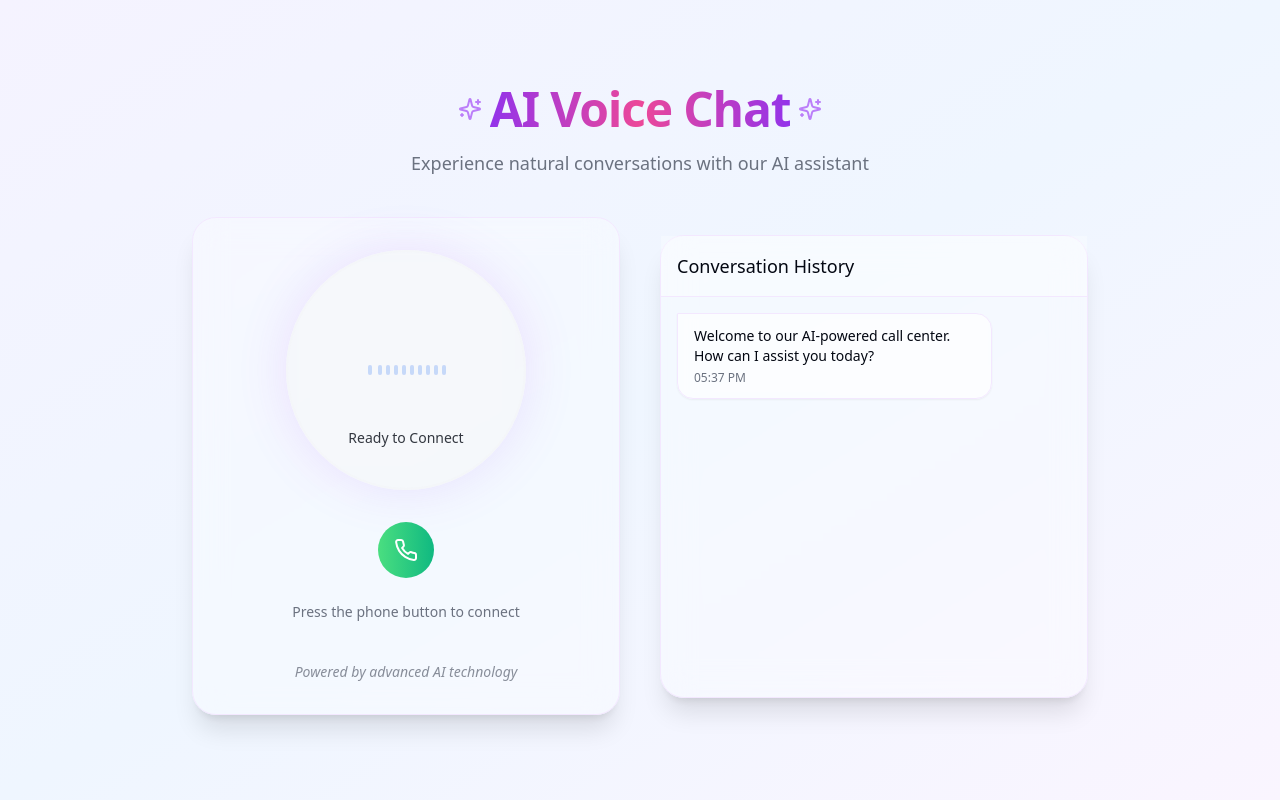
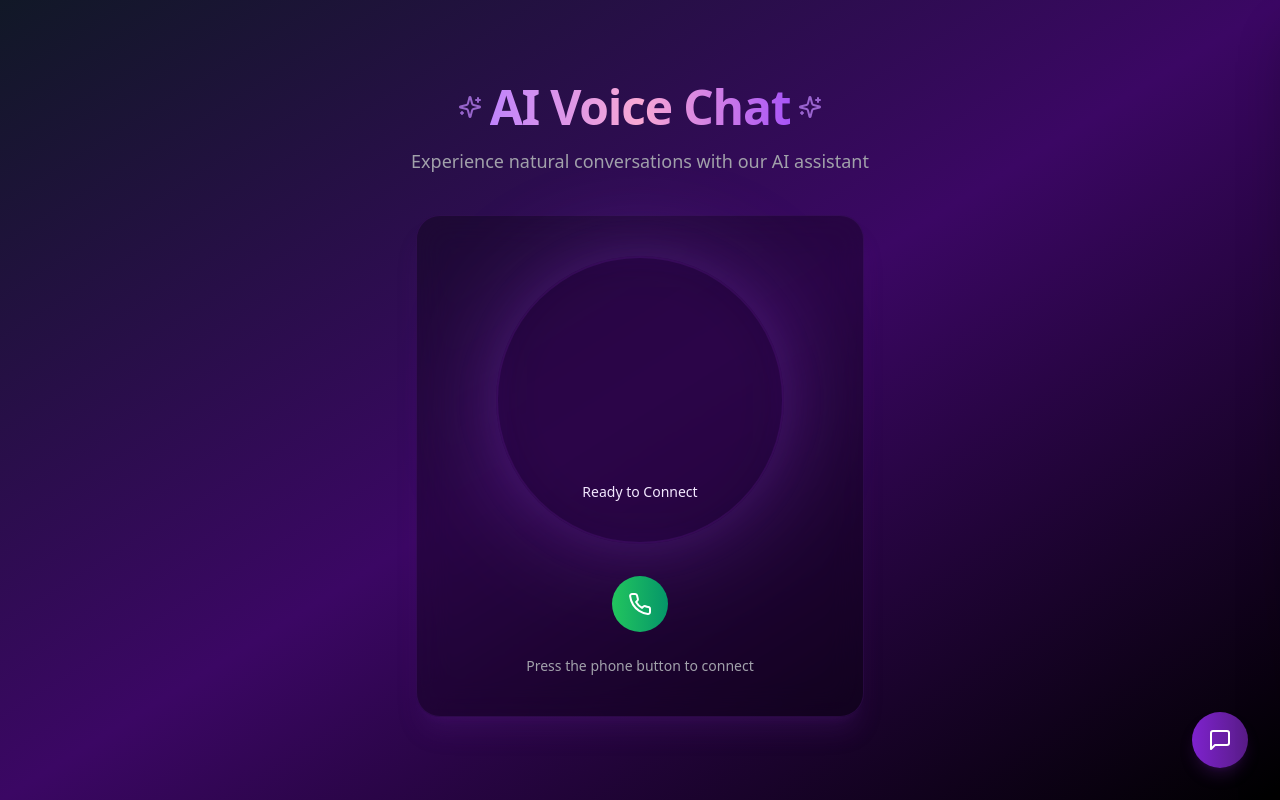
Before and after one commit to artkoci/lisa, a React (Vite) app: page / in a window 1280 px wide. Built offline with nearby package versions, Linux system fonts and the light colour scheme.

Commit message:
Improve UI with darker theme
The UI has been updated with a darker color scheme and the voice circle is now more prominent. The conversation history is now hidden by default and expands when clicked.

```diff
--- a/src/components/ChatHistory.tsx
+++ b/src/components/ChatHistory.tsx
@@ -1,6 +1,7 @@
 
 import React, { useRef, useEffect } from 'react';
 import { Message } from '@/types';
+import { ArrowLeft } from 'lucide-react';
 
 interface ChatHistoryProps {
   messages: Message[];
@@ -22,14 +23,14 @@ const ChatHistory: React.FC<ChatHistoryProps> = ({ messages }) => {
   };
 
   return (
-    <div className="overflow-hidden animate-fade-in">
-      <div className="p-4 border-b border-purple-100 dark:border-purple-900/30 bg-white/30 dark:bg-black/30">
-        <h2 className="text-lg font-medium">Conversation History</h2>
+    <div className="flex flex-col h-full overflow-hidden animate-fade-in">
+      <div className="p-4 border-b border-purple-900/30 bg-black/30">
+        <h2 className="text-lg font-medium text-purple-100">Conversation History</h2>
       </div>
 
       <div
         ref={chatContainerRef}
-        className="p-4 h-[400px] overflow-y-auto flex flex-col space-y-4"
+        className="p-4 flex-1 overflow-y-auto flex flex-col space-y-4"
       >
         {messages.length === 0 ? (
           <div className="flex items-center justify-center h-full">
@@ -49,14 +50,14 @@ const ChatHistory: React.FC<ChatHistoryProps> = ({ messages }) => {
                 className={`
                   max-w-[80%] rounded-2xl px-4 py-3 shadow-sm transition-all duration-300 hover:shadow-md
                   ${message.sender === 'user'
-                    ? 'bg-gradient-to-r from-purple-500 to-purple-600 text-white rounded-tr-none'
-                    : 'bg-white/50 dark:bg-white/10 backdrop-blur-sm text-foreground rounded-tl-none border border-purple-100 dark:border-purple-900/30'
+                    ? 'bg-gradient-to-r from-purple-600 to-purple-800 text-white rounded-tr-none'
+                    : 'bg-black/50 backdrop-blur-sm text-purple-100 rounded-tl-none border border-purple-900/30'
                   }
                 `}
               >
                 <div className="flex flex-col">
                   <span className="text-sm">{message.text}</span>
-                  <span className={`text-xs mt-1 ${message.sender === 'user' ? 'text-purple-100' : 'text-muted-foreground'}`}>
+                  <span className={`text-xs mt-1 ${message.sender === 'user' ? 'text-purple-200/70' : 'text-purple-400/70'}`}>
                     {formatTime(message.timestamp)}
                   </span>
                 </div>
--- a/src/components/VoiceVisualizer.tsx
+++ b/src/components/VoiceVisualizer.tsx
@@ -27,7 +27,7 @@ const VoiceVisualizer: React.FC<VoiceVisualizerProps> = ({
   // Calculate animation state based on audio data and speaking state
   const audioLines = useMemo(() => {
     const lines = [];
-    const numberOfLines = 10;
+    const numberOfLines = 20; // Increased number of lines
 
     if (audioData && (isAgentSpeaking || isUserSpeaking)) {
       for (let i = 0; i < numberOfLines; i++) {
@@ -39,8 +39,11 @@ const VoiceVisualizer: React.FC<VoiceVisualizerProps> = ({
             key={i}
             className="audio-line"
             style={{
-              height: `${16 + value * 40}px`,
-              opacity: 0.2 + value * 0.8,
+              height: `${20 + value * 60}px`, // Increased height for more dramatic effect
+              opacity: 0.3 + value * 0.7,
+              backgroundColor: isAgentSpeaking
+                ? `rgba(168, 85, 247, ${0.5 + value * 0.5})`
+                : `rgba(139, 92, 246, ${0.5 + value * 0.5})`,
             }}
           />
         );
@@ -53,8 +56,9 @@ const VoiceVisualizer: React.FC<VoiceVisualizerProps> = ({
             key={i}
             className="audio-line"
             style={{
-              height: '10px',
-              opacity: 0.3,
+              height: '8px',
+              opacity: 0.2,
+              backgroundColor: 'rgba(139, 92, 246, 0.3)',
               animationPlayState: 'paused'
             }}
           />
@@ -82,20 +86,23 @@ const VoiceVisualizer: React.FC<VoiceVisualizerProps> = ({
   // Determine the color based on status
   const getStateColor = () => {
     if (callStatus === 'active') {
-      if (isAgentSpeaking || isUserSpeaking) return 'bg-purple-100/50 dark:bg-purple-900/30 border-purple-300 dark:border-purple-700';
-      return 'bg-secondary/50 border-secondary/50';
+      if (isAgentSpeaking || isUserSpeaking) return 'bg-purple-950/40 border-purple-700/50';
+      return 'bg-purple-950/30 border-purple-900/30';
     }
-    if (callStatus === 'connecting') return 'bg-amber-100/50 dark:bg-amber-900/30 border-amber-300 dark:border-amber-700';
-    if (callStatus === 'disconnected' || callStatus === 'error') return 'bg-red-100/50 dark:bg-red-900/30 border-red-300 dark:border-red-700';
-    return 'bg-secondary/50 border-secondary/50';
+    if (callStatus === 'connecting') return 'bg-amber-950/30 border-amber-700/40';
+    if (callStatus === 'disconnected' || callStatus === 'error') return 'bg-red-950/30 border-red-700/40';
+    return 'bg-purple-950/30 border-purple-900/30';
   };
 
   return (
     <div className="flex flex-col items-center">
       {/* Main circle containing the audio visualization */}
       <div
-        className={`relative w-60 h-60 rounded-full flex items-center justify-center transition-all duration-700 border-2 shadow-[0_0_50px_rgba(168,85,247,0.15)] backdrop-blur-lg ${getStateColor()}`}
+        className={`relative w-72 h-72 rounded-full flex items-center justify-center transition-all duration-700 border-2 shadow-[0_0_100px_rgba(168,85,247,0.3)] backdrop-blur-lg ${getStateColor()}`}
       >
+        {/* Outer glow effect */}
+        <div className="absolute inset-0 rounded-full bg-purple-600/5 blur-xl"></div>
+
         {/* Ripple effect when speaking */}
         {(isAgentSpeaking || isUserSpeaking) && (
           <div className="absolute inset-0 ripple-container">
@@ -104,13 +111,13 @@ const VoiceVisualizer: React.FC<VoiceVisualizerProps> = ({
         )}
 
         {/* Audio visualization */}
-        <div className="flex items-center h-16 space-x-1">
+        <div className="flex items-center h-20 space-x-0.5 z-10">
           {audioLines}
         </div>
 
         {/* Status text */}
-        <div className="absolute bottom-10 text-center">
-          <p className="text-sm font-medium text-foreground/80">{getStatusText()}</p>
+        <div className="absolute bottom-10 text-center z-10">
+          <p className="text-sm font-medium text-purple-100">{getStatusText()}</p>
         </div>
       </div>
 
@@ -121,7 +128,7 @@ const VoiceVisualizer: React.FC<VoiceVisualizerProps> = ({
           <button
             onClick={onStartCall}
             disabled={callStatus === 'connecting' || callStatus === 'disconnected'}
-            className="p-4 rounded-full bg-gradient-to-r from-green-400 to-emerald-500 text-white hover:shadow-lg hover:shadow-green-200 dark:hover:shadow-green-900/30 transition-all duration-300 disabled:opacity-50 disabled:cursor-not-allowed transform hover:scale-105 active:scale-95"
+            className="p-4 rounded-full bg-gradient-to-r from-green-500 to-emerald-600 text-white hover:shadow-lg hover:shadow-green-900/30 transition-all duration-300 disabled:opacity-50 disabled:cursor-not-allowed transform hover:scale-105 active:scale-95"
             aria-label="Start Call"
           >
             <Phone className="w-6 h-6" />
@@ -129,7 +136,7 @@ const VoiceVisualizer: React.FC<VoiceVisualizerProps> = ({
         ) : (
           <button
             onClick={onEndCall}
-            className="p-4 rounded-full bg-gradient-to-r from-red-400 to-rose-500 text-white hover:shadow-lg hover:shadow-red-200 dark:hover:shadow-red-900/30 transition-all duration-300 transform hover:scale-105 active:scale-95"
+            className="p-4 rounded-full bg-gradient-to-r from-red-500 to-rose-600 text-white hover:shadow-lg hover:shadow-red-900/30 transition-all duration-300 transform hover:scale-105 active:scale-95"
             aria-label="End Call"
           >
             <PhoneOff className="w-6 h-6" />
@@ -141,7 +148,7 @@ const VoiceVisualizer: React.FC<VoiceVisualizerProps> = ({
           isUserSpeaking ? (
             <button
               onClick={onStopSpeaking}
-              className="p-4 rounded-full bg-gradient-to-r from-purple-400 to-purple-600 text-white hover:shadow-lg hover:shadow-purple-200 dark:hover:shadow-purple-900/30 transition-all duration-300 transform hover:scale-105 active:scale-95"
+              className="p-4 rounded-full bg-gradient-to-r from-purple-500 to-purple-700 text-white hover:shadow-lg hover:shadow-purple-900/30 transition-all duration-300 transform hover:scale-105 active:scale-95"
               aria-label="Stop Speaking"
             >
               <Mic className="w-6 h-6" />
@@ -149,7 +156,7 @@ const VoiceVisualizer: React.FC<VoiceVisualizerProps> = ({
           ) : (
             <button
               onClick={onStartSpeaking}
-              className="p-4 rounded-full bg-secondary hover:bg-secondary/80 text-muted-foreground hover:shadow-lg transition-all duration-300 transform hover:scale-105 active:scale-95"
+              className="p-4 rounded-full bg-gray-800 hover:bg-gray-700 text-gray-300 hover:shadow-lg transition-all duration-300 transform hover:scale-105 active:scale-95"
               aria-label="Start Speaking"
             >
               <MicOff className="w-6 h-6" />
--- a/src/index.css
+++ b/src/index.css
@@ -5,74 +5,35 @@
 
 @layer base {
   :root {
-    --background: 210 40% 98%;
-    --foreground: 224 71.4% 4.1%;
+    --background: 240 10% 3.9%;
+    --foreground: 0 0% 98%;
 
-    --card: 0 0% 100%;
-    --card-foreground: 224 71.4% 4.1%;
+    --card: 240 10% 3.9%;
+    --card-foreground: 0 0% 98%;
 
-    --popover: 0 0% 100%;
-    --popover-foreground: 224 71.4% 4.1%;
+    --popover: 240 10% 3.9%;
+    --popover-foreground: 0 0% 98%;
 
-    --primary: 219 90% 65%;
-    --primary-foreground: 210 40% 98%;
+    --primary: 272 76% 53%;
+    --primary-foreground: 0 0% 98%;
 
-    --secondary: 210 20% 96%;
-    --secondary-foreground: 215 25% 27%;
+    --secondary: 240 3.7% 15.9%;
+    --secondary-foreground: 0 0% 98%;
 
-    --muted: 220 14.3% 95.9%;
-    --muted-foreground: 220 8.9% 46.1%;
+    --muted: 240 3.7% 15.9%;
+    --muted-foreground: 240 5% 64.9%;
 
-    --accent: 220 14.3% 95.9%;
-    --accent-foreground: 220 25% 27%;
+    --accent: 273 50% 30%;
+    --accent-foreground: 0 0% 98%;
 
-    --destructive: 0 84.2% 60.2%;
-    --destructive-foreground: 210 40% 98%;
+    --destructive: 0 62.8% 30.6%;
+    --destructive-foreground: 0 0% 98%;
 
-    --border: 220 13% 91%;
-    --input: 220 13% 91%;
-    --ring: 224 71.4% 4.1%;
+    --border: 240 3.7% 15.9%;
+    --input: 240 3.7% 15.9%;
+    --ring: 272 76% 53%;
 
     --radius: 1rem;
-
-    --sidebar-background: 0 0% 98%;
-    --sidebar-foreground: 240 5.3% 26.1%;
-    --sidebar-primary: 240 5.9% 10%;
-    --sidebar-primary-foreground: 0 0% 98%;
-    --sidebar-accent: 240 4.8% 95.9%;
-    --sidebar-accent-foreground: 240 5.9% 10%;
-    --sidebar-border: 220 13% 91%;
-    --sidebar-ring: 217.2 91.2% 59.8%;
-  }
-
-  .dark {
-    --background: 224 71.4% 4.1%;
-    --foreground: 210 40% 98%;
-
-    --card: 224 71.4% 4.1%;
-    --card-foreground: 210 40% 98%;
-
-    --popover: 224 71.4% 4.1%;
-    --popover-foreground: 210 40% 98%;
-
-    --primary: 219 90% 65%;
-    --primary-foreground: 210 40% 98%;
-
-    --secondary: 215 27.9% 16.9%;
-    --secondary-foreground: 210 40% 98%;
-
-    --muted: 215 27.9% 16.9%;
-    --muted-foreground: 217.9 10.6% 64.9%;
-
-    --accent: 215 27.9% 16.9%;
-    --accent-foreground: 210 40% 98%;
-
-    --destructive: 0 62.8% 30.6%;
-    --destructive-foreground: 210 40% 98%;
-
-    --border: 215 27.9% 16.9%;
-    --input: 215 27.9% 16.9%;
-    --ring: 216 12.2% 83.9%;
 
     --sidebar-background: 240 5.9% 10%;
     --sidebar-foreground: 240 4.8% 95.9%;
@@ -97,8 +58,8 @@
 
   /* Custom scroll bar */
   ::-webkit-scrollbar {
-    width: 6px;
-    height: 6px;
+    width: 4px;
+    height: 4px;
   }
 
   ::-webkit-scrollbar-track {
@@ -106,22 +67,22 @@
   }
 
   ::-webkit-scrollbar-thumb {
-    @apply bg-muted-foreground/30 rounded-full;
+    @apply bg-purple-800/50 rounded-full;
   }
 
   ::-webkit-scrollbar-thumb:hover {
-    @apply bg-muted-foreground/50;
+    @apply bg-purple-700/70;
   }
 
   /* Custom selecting text color */
   ::selection {
-    @apply bg-primary/20 text-foreground;
+    @apply bg-purple-500/30 text-white;
   }
 }
 
 @layer components {
   .audio-line {
-    @apply bg-primary w-1 mx-0.5 rounded-full;
+    @apply mx-0.5 rounded-full;
     animation: wave 1.2s ease-in-out infinite;
   }
 
@@ -129,31 +90,61 @@
     animation-delay: 0s;
   }
   .audio-line:nth-child(2) {
+    animation-delay: 0.05s;
+  }
+  .audio-line:nth-child(3) {
     animation-delay: 0.1s;
   }
-  .audio-line:nth-child(3) {
+  .audio-line:nth-child(4) {
+    animation-delay: 0.15s;
+  }
+  .audio-line:nth-child(5) {
     animation-delay: 0.2s;
   }
-  .audio-line:nth-child(4) {
+  .audio-line:nth-child(6) {
+    animation-delay: 0.25s;
+  }
+  .audio-line:nth-child(7) {
     animation-delay: 0.3s;
   }
-  .audio-line:nth-child(5) {
+  .audio-line:nth-child(8) {
+    animation-delay: 0.35s;
+  }
+  .audio-line:nth-child(9) {
     animation-delay: 0.4s;
   }
-  .audio-line:nth-child(6) {
+  .audio-line:nth-child(10) {
+    animation-delay: 0.45s;
+  }
+  .audio-line:nth-child(11) {
     animation-delay: 0.5s;
   }
-  .audio-line:nth-child(7) {
+  .audio-line:nth-child(12) {
+    animation-delay: 0.55s;
+  }
+  .audio-line:nth-child(13) {
     animation-delay: 0.6s;
   }
-  .audio-line:nth-child(8) {
+  .audio-line:nth-child(14) {
+    animation-delay: 0.65s;
+  }
+  .audio-line:nth-child(15) {
     animation-delay: 0.7s;
   }
-  .audio-line:nth-child(9) {
+  .audio-line:nth-child(16) {
+    animation-delay: 0.75s;
+  }
+  .audio-line:nth-child(17) {
     animation-delay: 0.8s;
   }
-  .audio-line:nth-child(10) {
+  .audio-line:nth-child(18) {
+    animation-delay: 0.85s;
+  }
+  .audio-line:nth-child(19) {
     animation-delay: 0.9s;
+  }
+  .audio-line:nth-child(20) {
+    animation-delay: 0.95s;
   }
 
   .ripple-container::before,
@@ -173,6 +164,45 @@
   }
 
   .glass-effect {
-    @apply bg-white/80 dark:bg-black/70 backdrop-blur-md;
+    @apply bg-black/70 backdrop-blur-md;
   }
 }
+
+@keyframes pulse-ring {
+  0% {
+    transform: scale(0.95);
+    opacity: 0.5;
+  }
+  50% {
+    transform: scale(1.05);
+    opacity: 0.3;
+  }
+  100% {
+    transform: scale(0.95);
+    opacity: 0.5;
+  }
+}
+
+@keyframes wave {
+  0% {
+    transform: scaleY(0.2);
+  }
+  50% {
+    transform: scaleY(1);
+  }
+  100% {
+    transform: scaleY(0.2);
+  }
+}
+
+@keyframes float {
+  0% {
+    transform: translateY(0px);
+  }
+  50% {
+    transform: translateY(-10px);
+  }
+  100% {
+    transform: translateY(0px);
+  }
+}
--- a/src/pages/Index.tsx
+++ b/src/pages/Index.tsx
@@ -6,11 +6,12 @@ import { useVoiceChat } from '@/hooks/useVoiceChat';
 import { useAudioVisualization } from '@/hooks/useAudioVisualization';
 import { useToast } from '@/hooks/use-toast';
 import { Toaster } from '@/components/ui/sonner';
-import { Sparkles } from 'lucide-react';
+import { Sparkles, MessageSquare, X } from 'lucide-react';
 
 const Index = () => {
   const { toast } = useToast();
   const [isMuted, setIsMuted] = useState(false);
+  const [isChatOpen, setIsChatOpen] = useState(false);
 
   const {
     messages,
@@ -98,24 +99,30 @@ const Index = () => {
     startUserSpeaking();
   };
 
+  // Toggle chat history visibility
+  const toggleChat = () => {
+    setIsChatOpen(!isChatOpen);
+  };
+
   return (
-    <div className="min-h-screen bg-gradient-to-br from-violet-50 via-blue-50 to-purple-50 dark:from-gray-900 dark:via-purple-950 dark:to-gray-900 flex flex-col items-center justify-center p-6 transition-colors duration-700">
-      <div className="max-w-4xl w-full mx-auto flex flex-col items-center">
+    <div className="min-h-screen bg-gradient-to-br from-gray-900 via-purple-950 to-black flex flex-col items-center justify-center p-6 transition-colors duration-700">
+      <div className="max-w-5xl w-full mx-auto flex flex-col items-center">
         <header className="w-full text-center mb-10">
           <div className="inline-flex items-center gap-2 mb-2">
-            <Sparkles className="w-6 h-6 text-purple-500 animate-pulse" />
-            <h1 className="text-4xl md:text-5xl font-bold tracking-tight bg-clip-text text-transparent bg-gradient-to-r from-purple-600 via-pink-500 to-purple-600 dark:from-purple-400 dark:via-pink-300 dark:to-purple-400">
+            <Sparkles className="w-6 h-6 text-purple-400 animate-pulse" />
+            <h1 className="text-4xl md:text-5xl font-bold tracking-tight bg-clip-text text-transparent bg-gradient-to-r from-purple-400 via-pink-300 to-purple-500">
               AI Voice Chat
             </h1>
-            <Sparkles className="w-6 h-6 text-purple-500 animate-pulse" />
+            <Sparkles className="w-6 h-6 text-purple-400 animate-pulse" />
           </div>
           <p className="mt-2 text-muted-foreground text-lg animate-fade-in">
             Experience natural conversations with our AI assistant
           </p>
         </header>
 
-        <div className="w-full grid grid-cols-1 lg:grid-cols-2 gap-10 items-center">
-          <div className="flex flex-col items-center backdrop-blur-lg bg-white/30 dark:bg-black/20 p-8 rounded-3xl border border-purple-100 dark:border-purple-900/30 shadow-xl hover:shadow-purple-200/20 dark:hover:shadow-purple-900/20 transition-all duration-500">
+        <div className="relative w-full flex flex-col items-center justify-center">
+          {/* Main voice visualizer - now centered and prominent */}
+          <div className="flex flex-col items-center backdrop-blur-lg bg-black/30 p-10 rounded-3xl border border-purple-900/30 shadow-xl shadow-purple-900/20 hover:shadow-purple-800/20 transition-all duration-500 max-w-md w-full">
             <VoiceVisualizer
               audioData={audioData}
               isAgentSpeaking={isAgentSpeaking}
@@ -130,7 +137,7 @@ const Index = () => {
             <div className="mt-6 text-sm text-muted-foreground text-center">
               {callStatus === 'active' ? (
                 isMuted ? (
-                  <span className="text-orange-500 dark:text-orange-400">Microphone is muted</span>
+                  <span className="text-orange-400">Microphone is muted</span>
                 ) : (
                   <span>
                     {isUserSpeaking ? "Listening to you..." : "Press the microphone button to speak"}
@@ -144,16 +151,30 @@ const Index = () => {
                 <span>Call ended</span>
               )}
             </div>
-
-            <div className="text-center mt-10">
-              <p className="text-sm text-muted-foreground/80 italic">
-                Powered by advanced AI technology
-              </p>
-            </div>
           </div>
 
-          <div className="w-full animate-fade-in backdrop-blur-lg bg-white/30 dark:bg-black/20 rounded-3xl border border-purple-100 dark:border-purple-900/30 shadow-xl hover:shadow-purple-200/20 dark:hover:shadow-purple-900/20 transition-all duration-500">
-            <ChatHistory messages={messages} />
+          {/* Chat history toggle button */}
+          <button
+            onClick={toggleChat}
+            className="fixed bottom-8 right-8 z-10 p-4 rounded-full bg-gradient-to-r from-purple-700 to-purple-900 text-white shadow-lg shadow-purple-900/30 hover:shadow-purple-800/40 transition-all duration-300 group"
+            aria-label={isChatOpen ? "Close Chat" : "Open Chat"}
+          >
+            {isChatOpen ? (
+              <X className="w-6 h-6 group-hover:scale-110 transition-transform" />
+            ) : (
+              <MessageSquare className="w-6 h-6 group-hover:scale-110 transition-transform" />
+            )}
+          </button>
+
+          {/* Collapsible chat history panel */}
+          <div
+            className={`fixed top-0 right-0 h-full w-full sm:w-96 transition-transform duration-500 ease-in-out z-50 transform ${
+              isChatOpen ? 'translate-x-0' : 'translate-x-full'
+            }`}
+          >
+            <div className="h-full w-full bg-black/80 backdrop-blur-xl shadow-2xl border-l border-purple-900/30">
+              <ChatHistory messages={messages} />
+            </div>
           </div>
         </div>
       </div>
```
